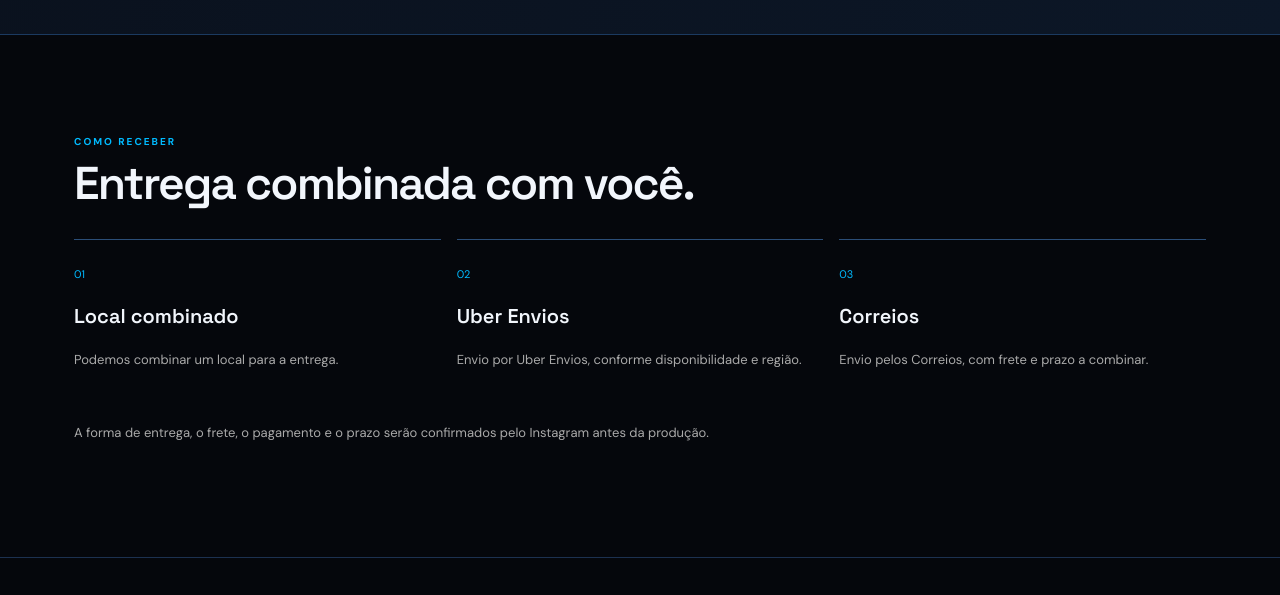
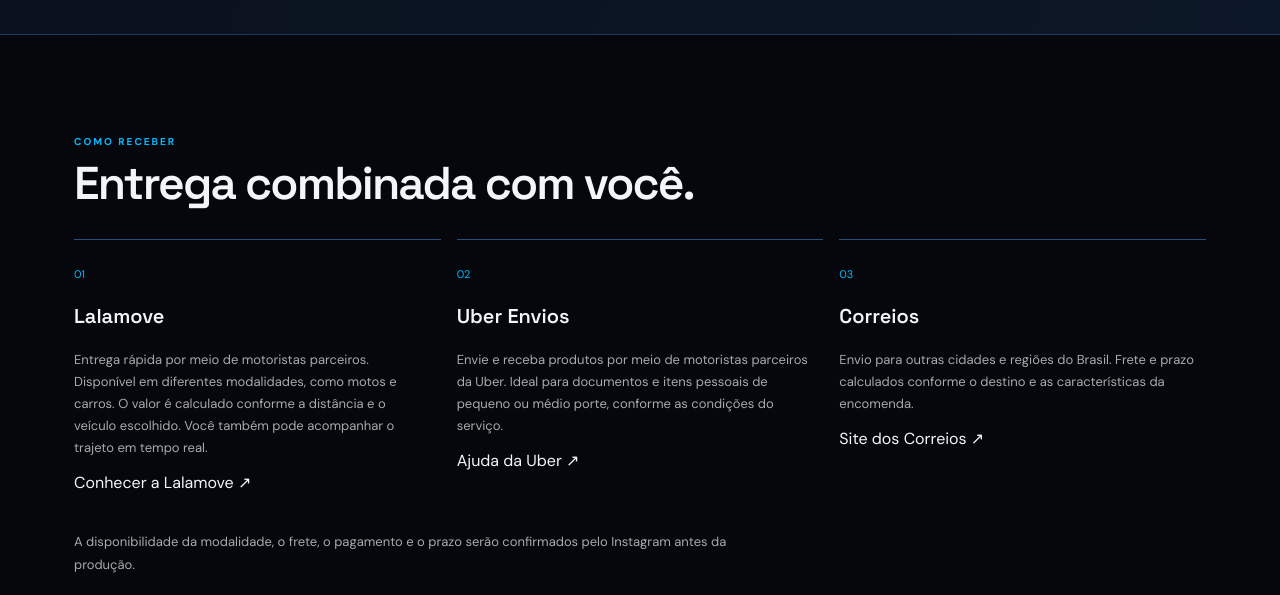
Before and after one commit to tlbm3d/catalog, a plain HTML site: page index.html in a window 1280 px wide. Shown: the part 2847-3442 px from the top of the page. Drawn offline with Linux system fonts and the light colour scheme.

Commit message:
Delivery

```diff
--- a/index.html
+++ b/index.html
@@ -79,28 +79,62 @@
       </div>
     </section>
 
+
 <section class="section delivery" id="entrega">
   <p class="eyebrow">COMO RECEBER</p>
   <h2>Entrega combinada com você.</h2>
+
   <div class="delivery-grid">
     <article>
       <span>01</span>
-          <h3>Local combinado</h3>
-          <p>Podemos combinar um local para a entrega.</p>
+      <h3>Lalamove</h3>
+      <p>
+        Entrega rápida por meio de motoristas parceiros.
+        Disponível em diferentes modalidades, como motos e carros.
+        O valor é calculado conforme a distância e o veículo escolhido.
+        Você também pode acompanhar o trajeto em tempo real.
+      </p>
+      <a href="https://www.lalamove.com/pt-br/"
+         target="_blank" rel="noopener">
+        Conhecer a Lalamove ↗
+      </a>
     </article>
+
     <article>
       <span>02</span>
       <h3>Uber Envios</h3>
-          <p>Envio por Uber Envios, conforme disponibilidade e região.</p>
+      <p>
+        Envie e receba produtos por meio de motoristas parceiros
+        da Uber. Ideal para documentos e itens pessoais de pequeno
+        ou médio porte, conforme as condições do serviço.
+      </p>
+      <a href="https://help.uber.com/pt-BR/"
+         target="_blank" rel="noopener">
+        Ajuda da Uber ↗
+      </a>
     </article>
+
     <article>
       <span>03</span>
       <h3>Correios</h3>
-          <p>Envio pelos Correios, com frete e prazo a combinar.</p>
+      <p>
+        Envio para outras cidades e regiões do Brasil.
+        Frete e prazo calculados conforme o destino e as
+        características da encomenda.
+      </p>
+      <a href="https://www.correios.com.br/"
+         target="_blank" rel="noopener">
+        Site dos Correios ↗
+      </a>
     </article>
   </div>
-      <p class="delivery-foot">A forma de entrega, o frete, o pagamento e o prazo serão confirmados pelo Instagram antes da produção.</p>
+
+  <p class="delivery-foot">
+    A disponibilidade da modalidade, o frete, o pagamento e o prazo
+    serão confirmados pelo Instagram antes da produção.
+  </p>
 </section>
+
   </main>
 
   <footer>
```
Lines whose indentation alone changed are shown as unchanged.
